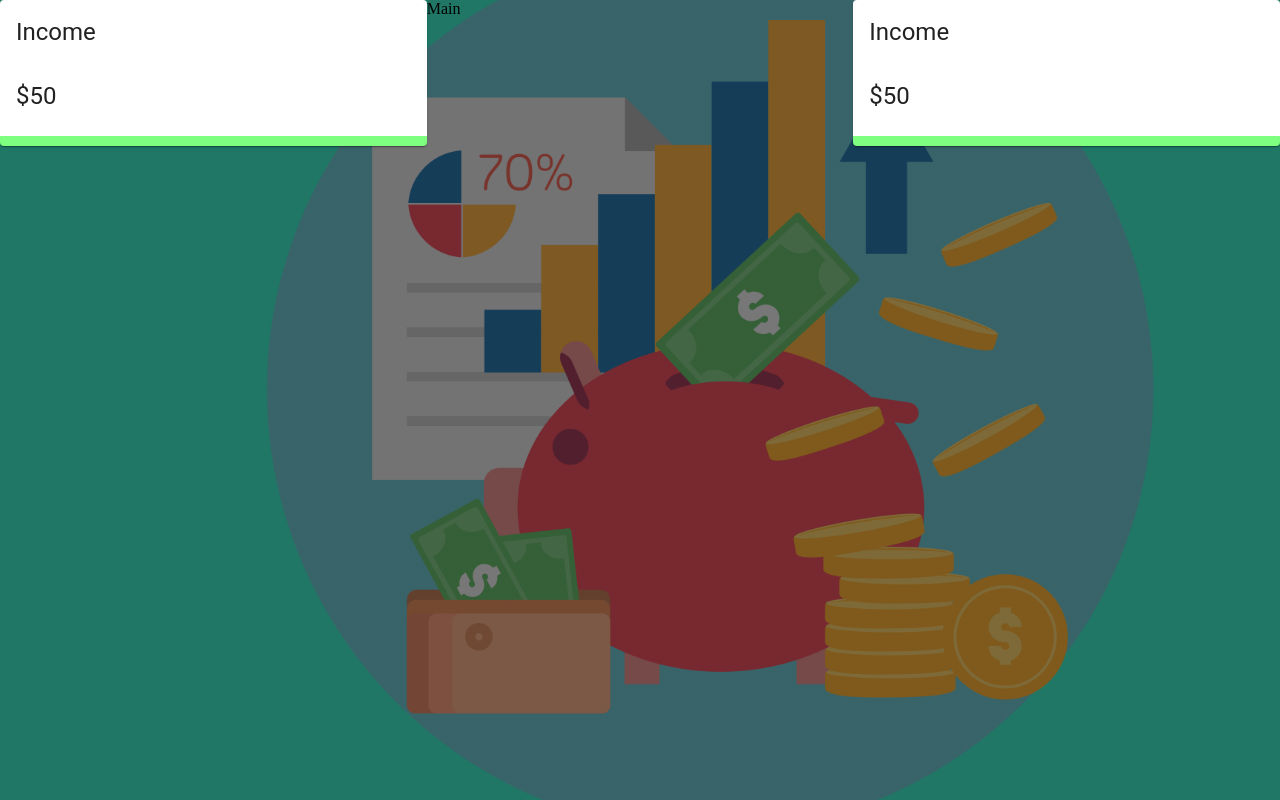
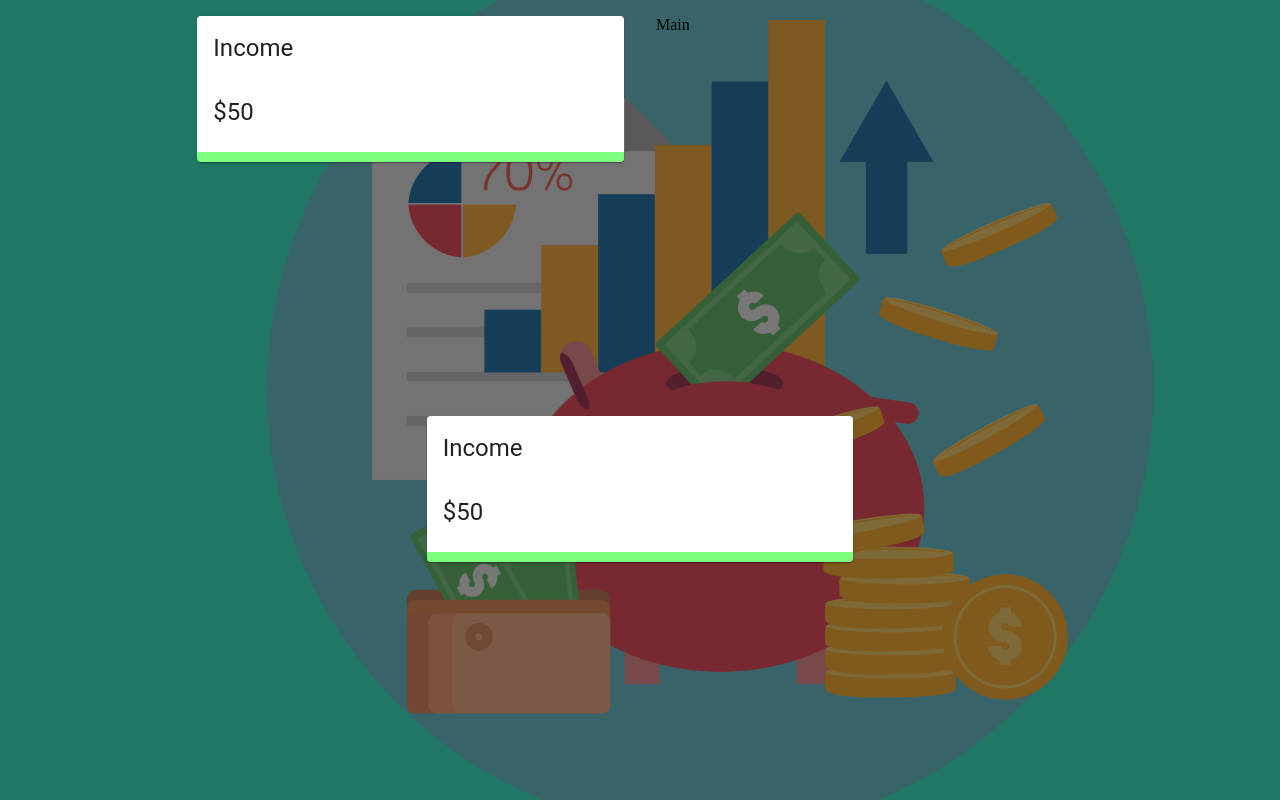
Before and after one commit to prakshh/voice_powered_expense_budget_tracker, a React (Create React App) app: page / in a window 1280 px wide. Built offline with nearby package versions, Linux system fonts and the light colour scheme.

Commit message:
useStyles from './styles'

```diff
--- a/src/App.js
+++ b/src/App.js
@@ -2,11 +2,13 @@
 import { Grid } from '@material-ui/core';
 
 import Details from './components/Details/Details';
+import useStyles from './styles';
 
 const App = () => {
+    const classes = useStyles();
     return (
         <div>
-            <Grid container spacing={0} alignitem="center" justify="center" style={{ height: '100vh' }}>
+            <Grid className={classes.grid} container spacing={0} alignitem="center" justify="center" style={{ height: '100vh' }}>
                 <Grid item xs={12} sm={4} >
                     <Details/>
                 </Grid>
--- a/src/styles.js
+++ b/src/styles.js
@@ -0,0 +1,30 @@
+import { makeStyles } from '@material-ui/core/styles';
+
+export default makeStyles((theme) => ({
+  desktop: {
+    [theme.breakpoints.up('sm')]: {
+      display: 'none',
+    },
+  },
+  mobile: {
+    [theme.breakpoints.down('sm')]: {
+      display: 'none',
+    },
+  },
+  main: {
+    [theme.breakpoints.up('sm')]: {
+      paddingBottom: '5%',
+    },
+  },
+  last: {
+    [theme.breakpoints.down('sm')]: {
+      marginBottom: theme.spacing(3),
+      paddingBottom: '200px',
+    },
+  },
+  grid: {
+    '& > *': {
+      margin: theme.spacing(2),
+    },
+  },
+}));
```
